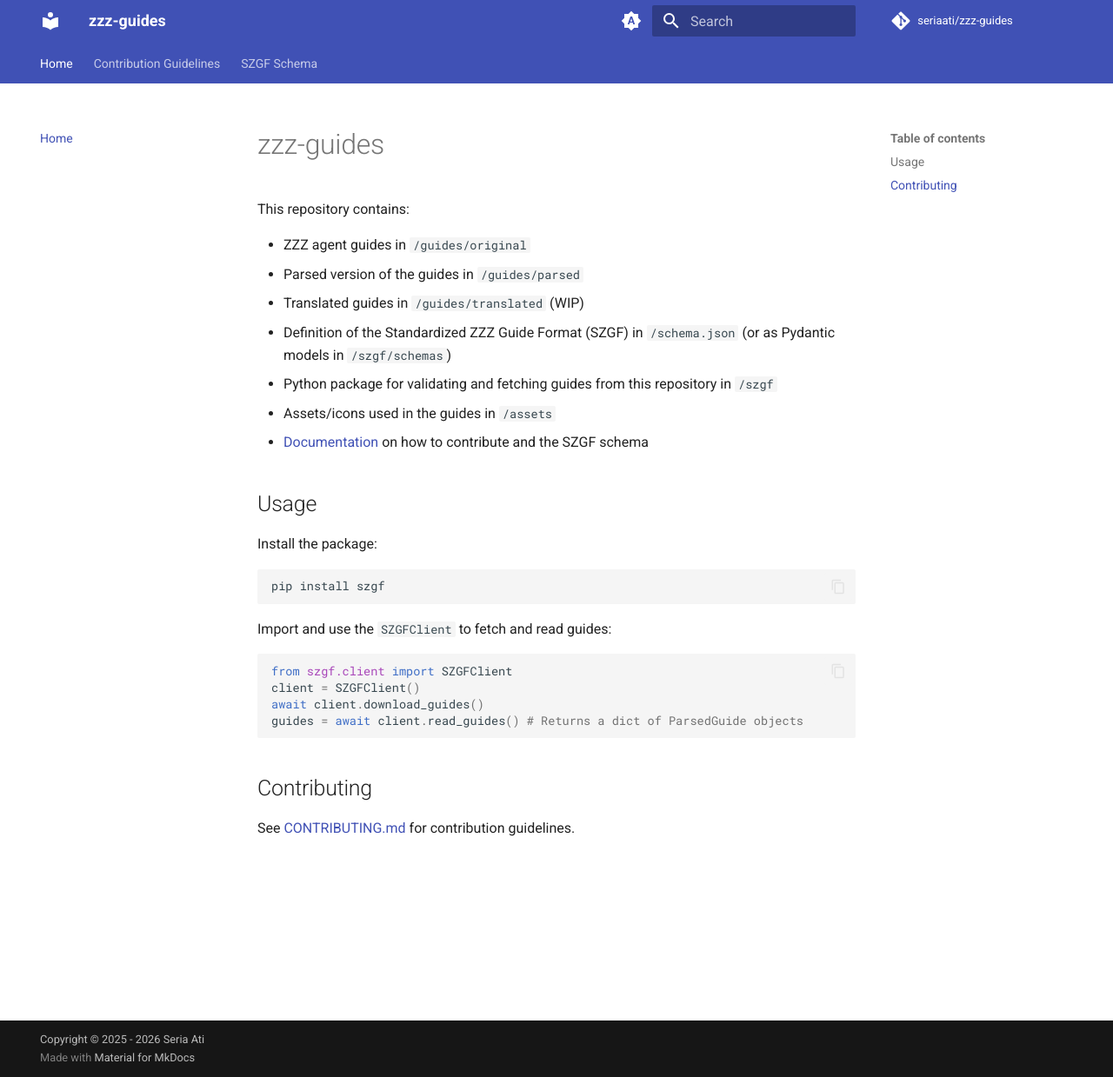
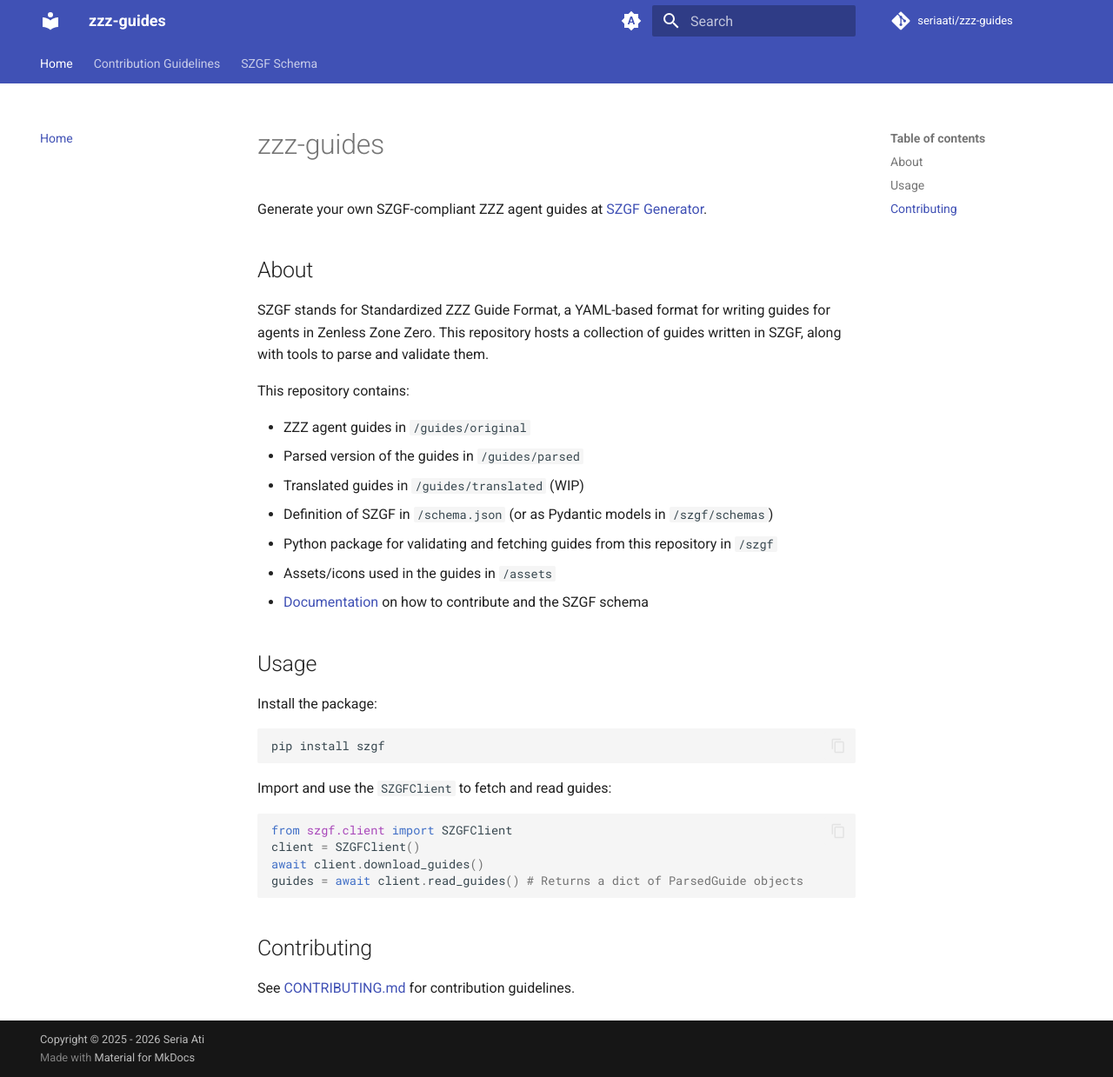
Before and after one commit to seriaati/zzz-guides, an MkDocs documentation site: the page built from docs/README.md, in a window 1280 px wide and 1239 px high. Shown: the whole window at 87% size. Built offline with MkDocs 1.6.1 and Material for MkDocs 9.7.7, drawn with Linux system fonts in a browser that asks for light colours; comment, search, counter and statistics services are not loaded.

Commit message:
docs: Update README

```diff
--- a/docs/README.md
+++ b/docs/README.md
@@ -1,11 +1,17 @@
 # zzz-guides
+
+Generate your own SZGF-compliant ZZZ agent guides at [SZGF Generator](https://szgf.seria.moe/).
+
+## About
+
+SZGF stands for Standardized ZZZ Guide Format, a YAML-based format for writing guides for agents in Zenless Zone Zero. This repository hosts a collection of guides written in SZGF, along with tools to parse and validate them.
 
 This repository contains:
 
 - ZZZ agent guides in `/guides/original`
 - Parsed version of the guides in `/guides/parsed`
 - Translated guides in `/guides/translated` (WIP)
-- Definition of the Standardized ZZZ Guide Format (SZGF) in `/schema.json` (or as Pydantic models in `/szgf/schemas`)
+- Definition of SZGF in `/schema.json` (or as Pydantic models in `/szgf/schemas`)
 - Python package for validating and fetching guides from this repository in `/szgf`
 - Assets/icons used in the guides in `/assets`
 - [Documentation](https://gh.seria.moe/zzz-guides/) on how to contribute and the SZGF schema
```
